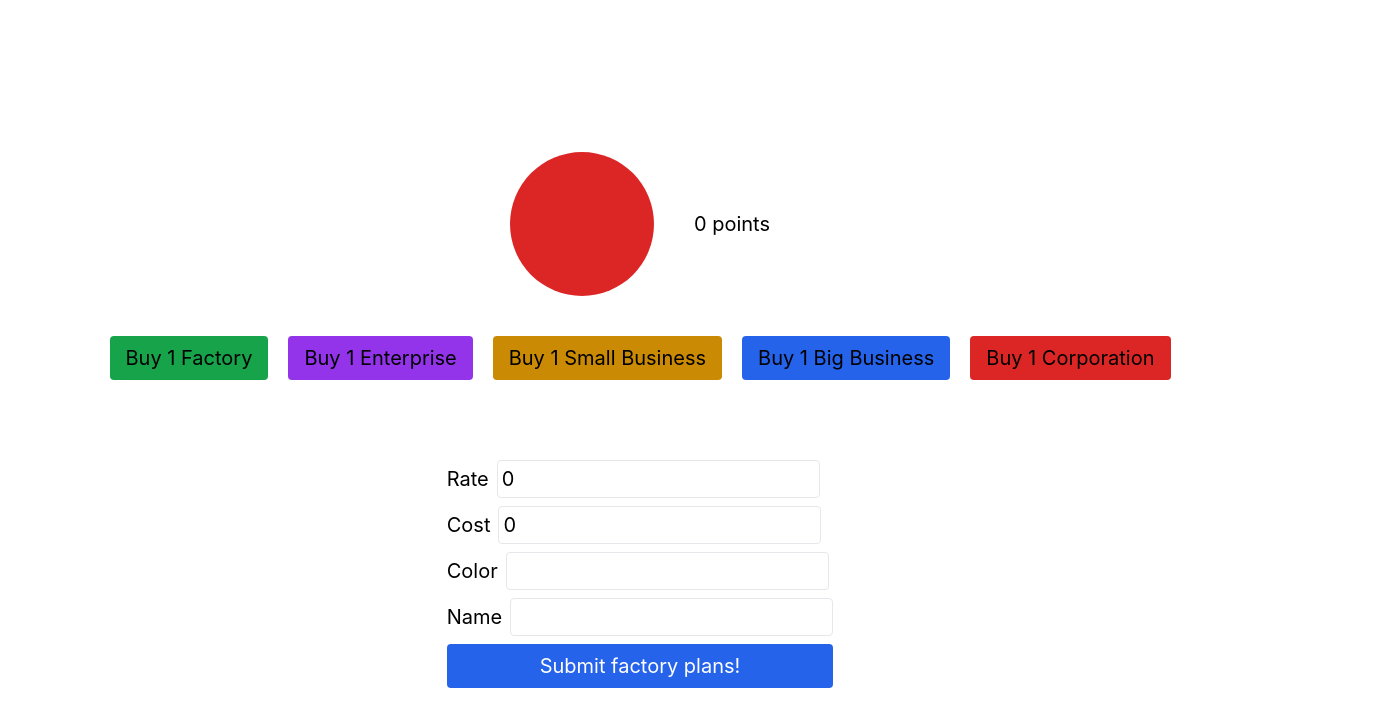
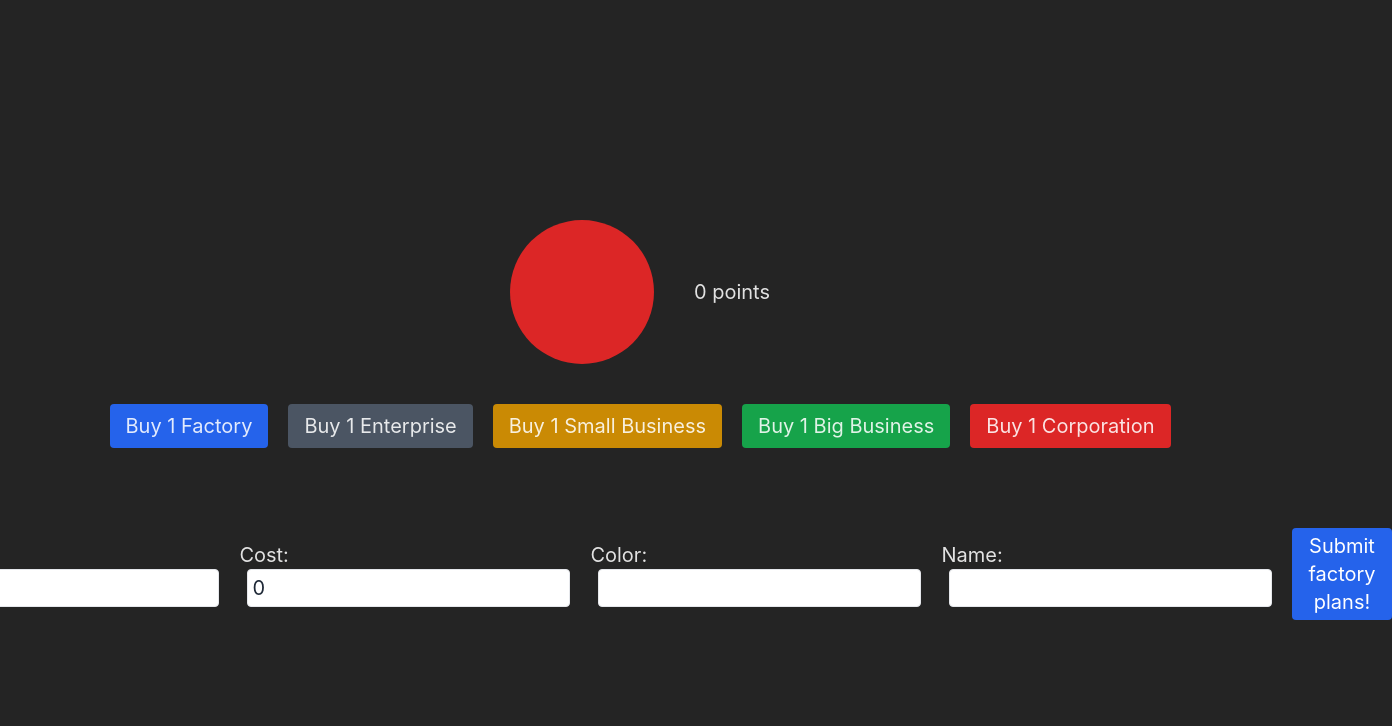
Before and after one commit to abhishekpatelmc/react-ts-project, a React (Vite) app: page / in a window 1280 px wide. Shown: the top 726 px of the page, 1392 px wide, since content can reach past the window. Built offline with nearby package versions, Linux system fonts and the light colour scheme.

Commit message:
Refactor purchase button styling and color handling

```diff
--- a/src/App.tsx
+++ b/src/App.tsx
@@ -70,7 +70,7 @@ function App() {
           onClick={() =>
             buyPurchase({ type: "Factory", rate: 1, cost: 5, color: "blue" })
           }
-          className="px-4 py-2 bg-green-600 rounded"
+          className="px-4 py-2 bg-blue-600 rounded"
         >
           Buy 1 Factory
         </button>
@@ -83,7 +83,7 @@ function App() {
               color: "gray",
             })
           }
-          className="px-4 py-2 bg-purple-600 rounded"
+          className="px-4 py-2 bg-gray-600 rounded"
         >
           Buy 1 Enterprise
         </button>
@@ -93,7 +93,7 @@ function App() {
               type: "Small Business",
               rate: 5,
               cost: 25,
-              color: "yellow",
+              color: "orange",
             })
           }
           className="px-4 py-2 bg-yellow-600 rounded"
@@ -109,7 +109,7 @@ function App() {
               color: "green",
             })
           }
-          className="px-4 py-2 bg-blue-600 rounded"
+          className="px-4 py-2 bg-green-600 rounded"
         >
           Buy 1 Big Business
         </button>
@@ -138,11 +138,11 @@ function App() {
         ))}
       </div>
 
-      <div className="flex flex-wrap space-x-2">
+      <div className="flex flex-wrap">
         {purchases.map((purchase, index) => (
           <div
             key={index}
-            className="w-36 h-36"
+            className="w-36 h-36 m-5 flex justify-center items-center rounded"
             style={{ backgroundColor: purchase.color }}
           >
             <span className="text-white">{purchase.type}</span>
@@ -150,54 +150,54 @@ function App() {
         ))}
       </div>
 
-      <form onSubmit={handleFormSubmit} className="flex flex-col space-y-2">
+      <form onSubmit={handleFormSubmit} className="flex space-x-5 items-center">
         <label>
-          Rate
+          Rate:
           <input
             type="number"
             name="rate"
             value={customPurchase.rate}
             onChange={handleInputChange}
             required
-            className="ml-2 p-1 border rounded"
+            className="ml-2 p-1 border rounded text-gray-800"
           />
         </label>
         <label>
-          Cost
+          Cost:
           <input
             type="number"
             name="cost"
             value={customPurchase.cost}
             onChange={handleInputChange}
             required
-            className="ml-2 p-1 border rounded"
+            className="ml-2 p-1 border rounded text-gray-800"
           />
         </label>
         <label>
-          Color
+          Color:
           <input
             type="text"
             name="color"
             value={customPurchase.color}
             onChange={handleInputChange}
             required
-            className="ml-2 p-1 border rounded"
+            className="ml-2 p-1 border rounded text-gray-800"
           />
         </label>
         <label>
-          Name
+          Name:
           <input
             type="text"
             name="type"
             value={customPurchase.type}
             onChange={handleInputChange}
             required
-            className="ml-2 p-1 border rounded"
+            className="ml-2 p-1 border rounded text-gray-800"
           />
         </label>
         <button
           type="submit"
-          className="px-4 py-2 bg-blue-600 rounded text-white mt-2"
+          className="px-4 py-1 bg-blue-600 rounded text-white"
         >
           Submit factory plans!
         </button>
--- a/src/index.css
+++ b/src/index.css
@@ -6,8 +6,8 @@
   font-family: Inter, system-ui, Avenir, Helvetica, Arial, sans-serif;
   line-height: 1.5;
   font-weight: 400;
-  /* color: rgba(255, 255, 255, 0.87); */
-  /* background-color: #242424; */
+  color: rgba(255, 255, 255, 0.87);
+  background-color: #242424;
 
   font-synthesis: none;
   text-rendering: optimizeLegibility;
```
